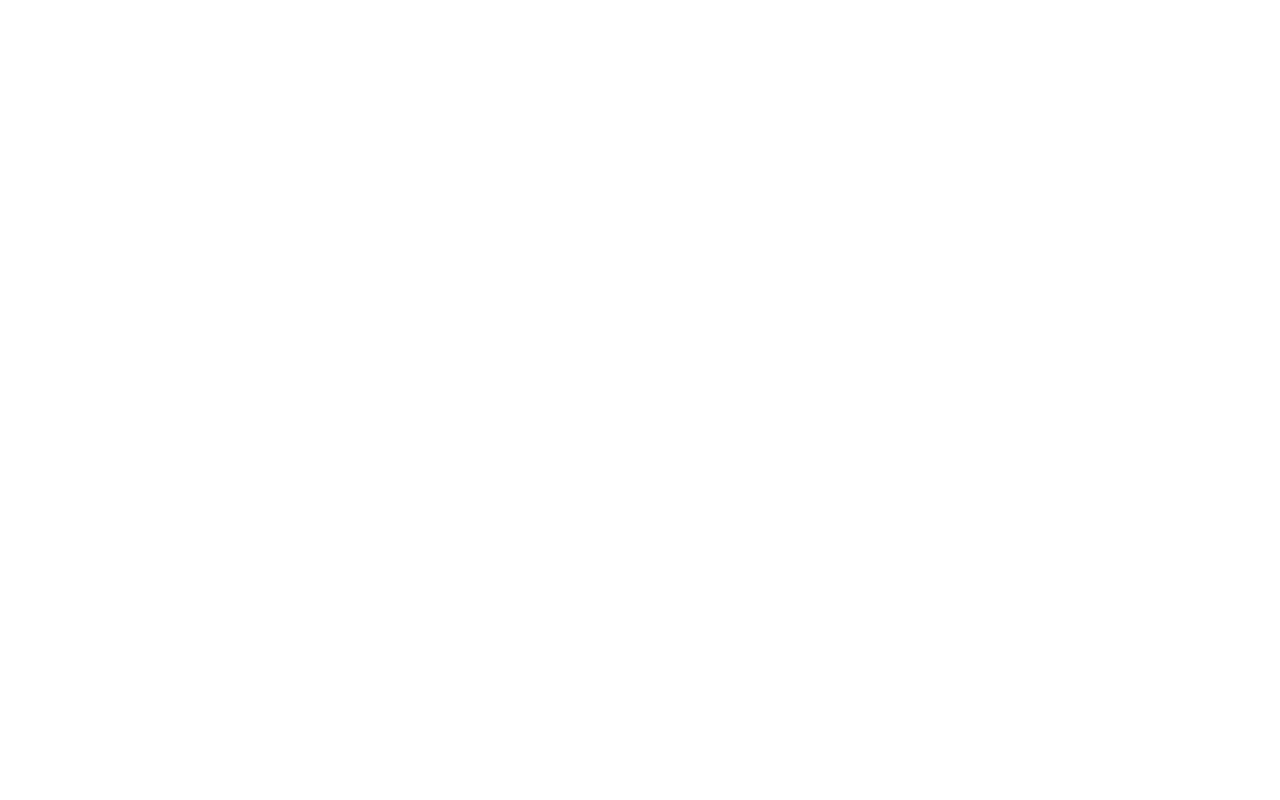
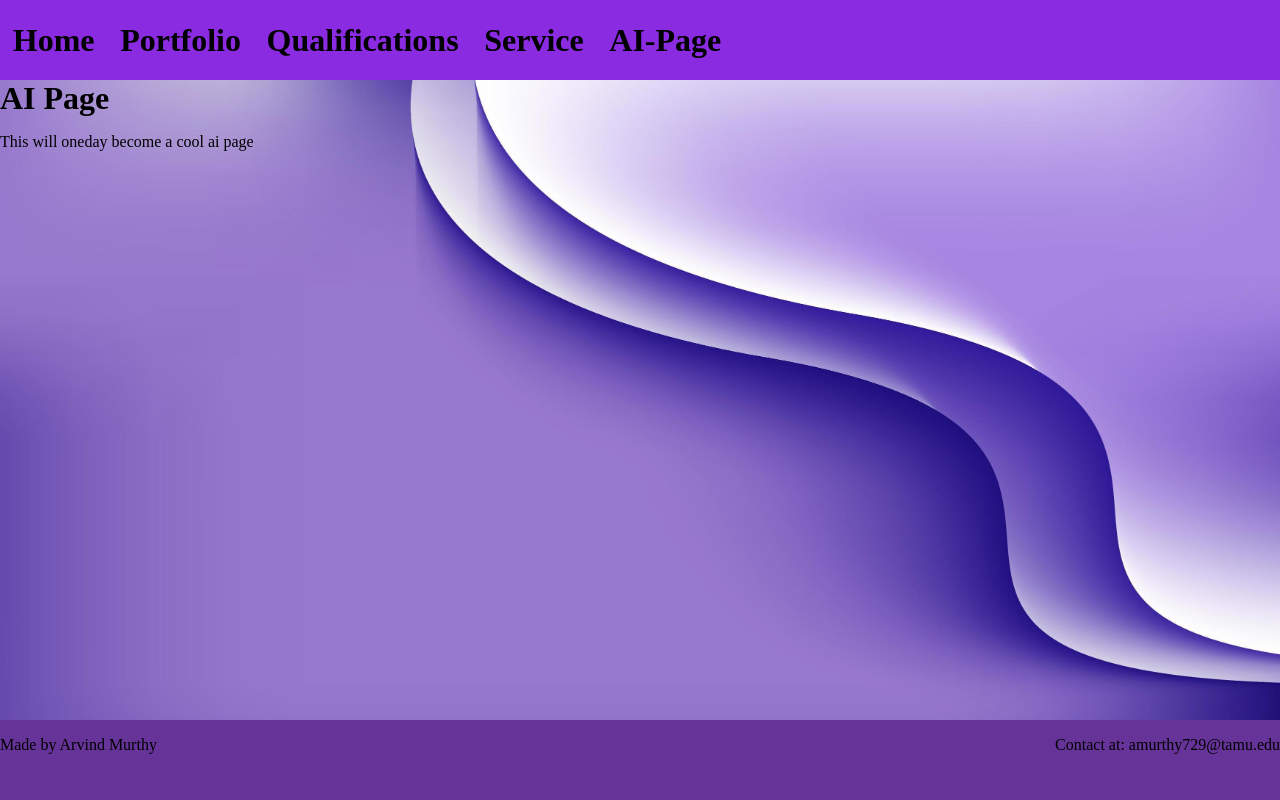
Before and after one commit to csce-315-331-2023c/CSCE_315_Murthy, a plain HTML site: page ai.html in a window 1280 px wide. Drawn offline with Linux system fonts and the light colour scheme.

```diff
--- a/ai.html
+++ b/ai.html
@@ -0,0 +1,24 @@
+<!DOCTYPE html>
+<html>
+<head>
+    <title>AI</title>
+    <link rel="stylesheet" type="text/css" href="style.css"></link>
+</head>
+<body>
+    <header>
+        <h1 class="headerTab"><a href="">Home</a></h1>
+        <h1 class="headerTab"><a href="portfolio.html">Portfolio</a></h1>
+        <h1 class="headerTab"><a href="qualifications.html">Qualifications</a></h1>
+        <h1 class="headerTab"><a href="service.html">Service</a></h1>
+        <h1 class="headerTab"><a href="ai.html">AI-Page</a></h1>
+    </header>
+    <div id="main-section">
+        <h1 style="margin: 0;">AI Page</h1>
+        <p>This will oneday become a cool ai page</p>
+    </div>
+    <footer>
+        <p>Made by Arvind Murthy</p>
+        <p>Contact at: amurthy729@tamu.edu</p>
+    </footer>
+</body>
+</html>
```
Also changed, not shown: index.html (+1 -1 lines), portfolio.html (+2 -2 lines), qualifications.html (+2 -2 lines), service.html (+2 -2 lines).
